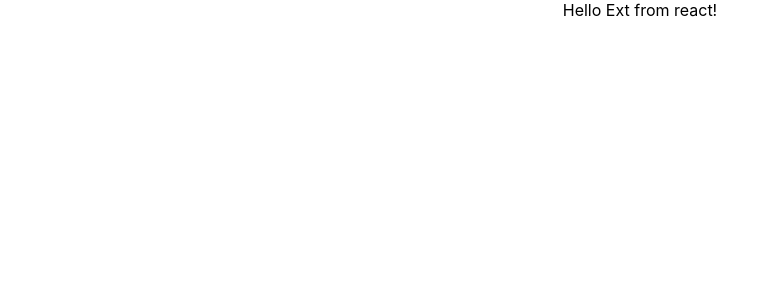
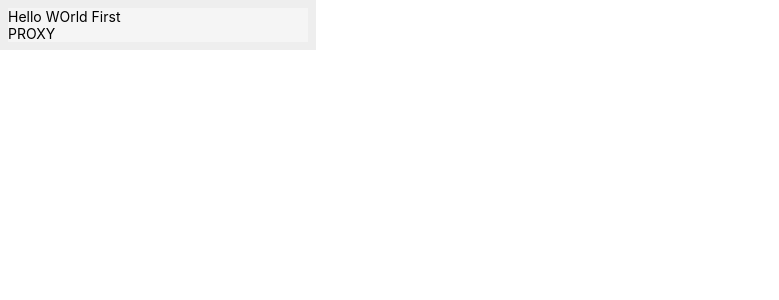
Before and after one commit to yaklang/yaklang-chrome-extension, a React app: page / in a window 1280 px wide. Shown: the top 300 px of the page, without its empty margins (0-779 px from the left). Built offline with nearby package versions, Linux system fonts and the light colour scheme.

Commit message:
startup ! yakit chrome plugin

```diff
--- a/package.json
+++ b/package.json
@@ -8,6 +8,7 @@
     "@testing-library/jest-dom": "^5.17.0",
     "@testing-library/react": "^13.4.0",
     "@testing-library/user-event": "^13.5.0",
+    "antd": "^5.15.3",
     "babel-jest": "^27.4.2",
     "babel-plugin-named-asset-import": "^0.3.8",
     "babel-preset-react-app": "^10.0.1",
@@ -136,10 +137,13 @@
     "@babel/preset-env": "^7.24.1",
     "@babel/preset-react": "^7.24.1",
     "babel-loader": "^9.1.3",
+    "copy-webpack-plugin": "^12.0.2",
     "cross-env": "^7.0.3",
     "css-loader": "^6.10.0",
     "html-webpack-plugin": "^5.6.0",
     "style-loader": "^3.3.4",
+    "ts-loader": "^9.5.1",
+    "typescript": "^5.4.2",
     "webpack": "^5.90.3",
     "webpack-cli": "^5.1.4"
   }
--- a/src/App.jsx
+++ /dev/null
@@ -1,11 +0,0 @@
-import './App.css';
-
-function App() {
-    return (
-        <div className="App">
-            Hello Ext from react!
-        </div>
-    );
-}
-
-export default App;
--- /dev/null
+++ b/src/App.tsx
@@ -0,0 +1,20 @@
+import React from 'react';
+import './App.css';
+import {Layout, Row} from 'antd';
+
+function App() {
+    return (
+        <div className="App" style={{width: 300, backgroundColor: "#eee", padding: 8}}>
+            <Layout>
+                <Row>
+                    Hello WOrld First
+                </Row>
+                <Row>
+                    PROXY
+                </Row>
+            </Layout>
+        </div>
+    );
+}
+
+export default App;
--- a/webpack.config.js
+++ b/webpack.config.js
@@ -1,5 +1,8 @@
+require('dotenv').config();
 const path = require('path');
 const HtmlWebpackPlugin = require('html-webpack-plugin');
+const CopyWebpackPlugin = require('copy-webpack-plugin');
+const webpack = require('webpack');
 
 module.exports = {
     mode: 'development', // 设置模式为开发模式
@@ -9,10 +12,26 @@ module.exports = {
         filename: 'bundle.js', // 输出文件名
     },
     plugins: [
+        new webpack.DefinePlugin({
+            'process.env.NODE_ENV': JSON.stringify(process.env.NODE_ENV || 'development'),
+            'process.env.BABEL_ENV': JSON.stringify(process.env.BABEL_ENV || 'development'),
+        }),
         new HtmlWebpackPlugin({
             template: './public/index.html',
             filename: 'index.html'
         }),
+        new CopyWebpackPlugin({
+            patterns: [
+                // copy public assets exclude index.html
+                {
+                    from: path.resolve(__dirname, 'public'),
+                    to: path.resolve(__dirname, 'build'),
+                    globOptions: {
+                        ignore: ['**/index.html']
+                    }
+                }
+            ]
+        })
     ],
     watch: true, // 开启实时监控
     module: {
@@ -20,6 +39,11 @@ module.exports = {
             {
                 test: /\.css$/, // 匹配所有的 css 文件
                 use: ['style-loader', 'css-loader'] // 对匹配到的文件使用这两个 loader
+            },
+            {
+                test: /\.tsx?$/, // 匹配TS和TSX文件
+                use: 'ts-loader',
+                exclude: /node_modules/,
             },
             {
                 test: /\.(js|jsx)$/, // 匹配JS和JSX文件
@@ -34,7 +58,7 @@ module.exports = {
         ]
     },
     resolve: {
-        extensions: ['.js', '.jsx'] // 解析扩展（确保能够解析JS和JSX文件）
+        extensions: ['.tsx', '.ts', '.js', '.jsx'] // 解析扩展（确保能够解析JS和JSX文件）
     },
     devtool: 'inline-source-map', // 生成内联源映射，便于调试
 };
```
Also changed, not shown: src/components/Controller.jsx (added, +10 -0 lines), tsconfig.json (added, +16 -0 lines), public/content.js (added), public/manifest.json, 2 other files (tests, documents, lock files or other folders).
